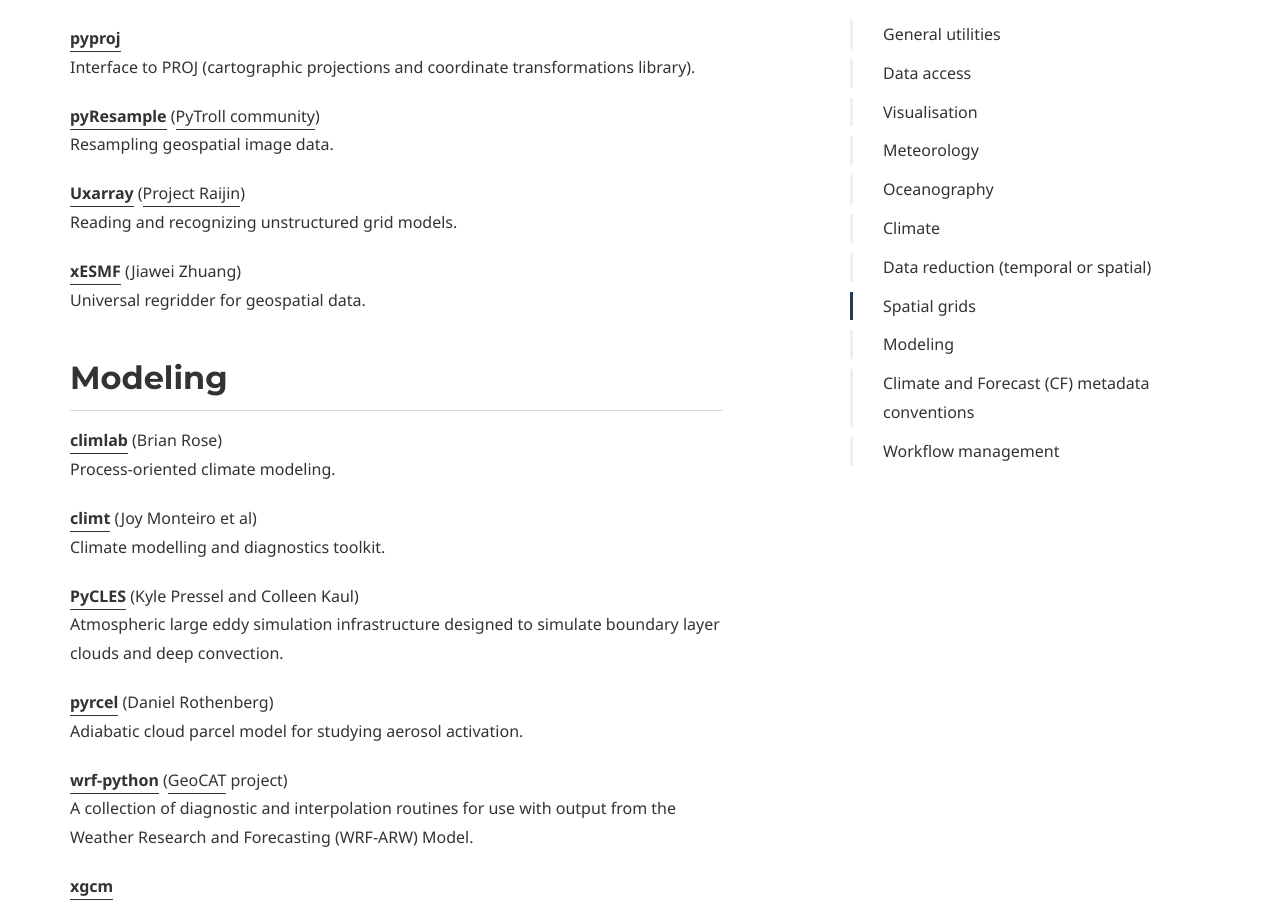
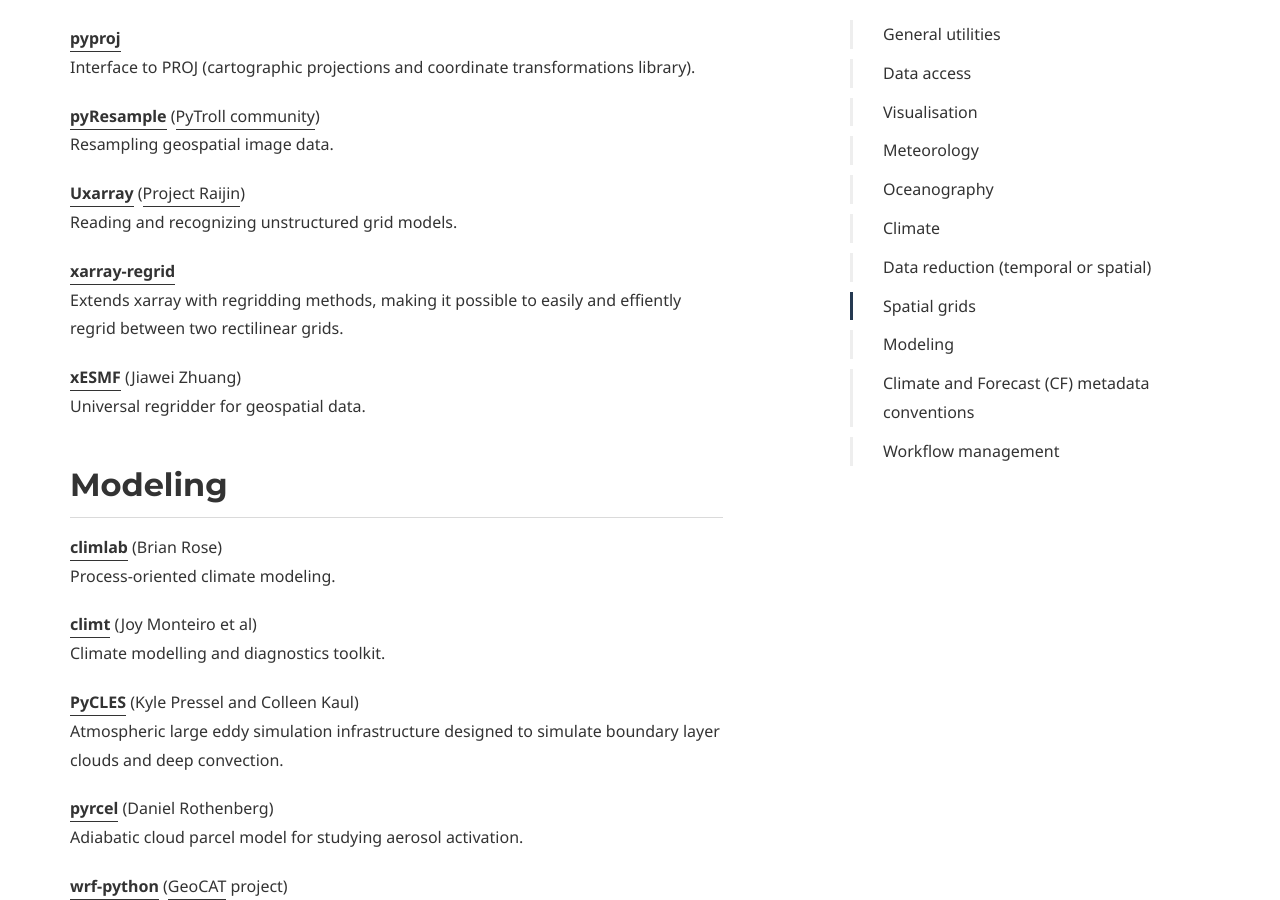
Before and after one commit to PyAOS/pyaos.github.io, a Jekyll site: the page built from packages.md, in a window 1280 px wide and 900 px high, scrolled down 6055 px. Built offline with Jekyll 4.4.1, drawn with Linux system fonts in a browser that asks for light colours; some web fonts are replaced.

Commit message:
Add xarray-regrid

```diff
--- a/packages.md
+++ b/packages.md
@@ -225,6 +225,9 @@ Resampling geospatial image data.
 **[Uxarray](https://uxarray.readthedocs.io/)** ([Project Raijin](https://raijin.ucar.edu/))
 Reading and recognizing unstructured grid models.
 
+**[xarray-regrid](https://xarray-regrid.readthedocs.io/)**
+Extends xarray with regridding methods, making it possible to easily and effiently regrid between two rectilinear grids.
+
 **[xESMF](https://xesmf.readthedocs.io/)** (Jiawei Zhuang)
 Universal regridder for geospatial data.
 
```
